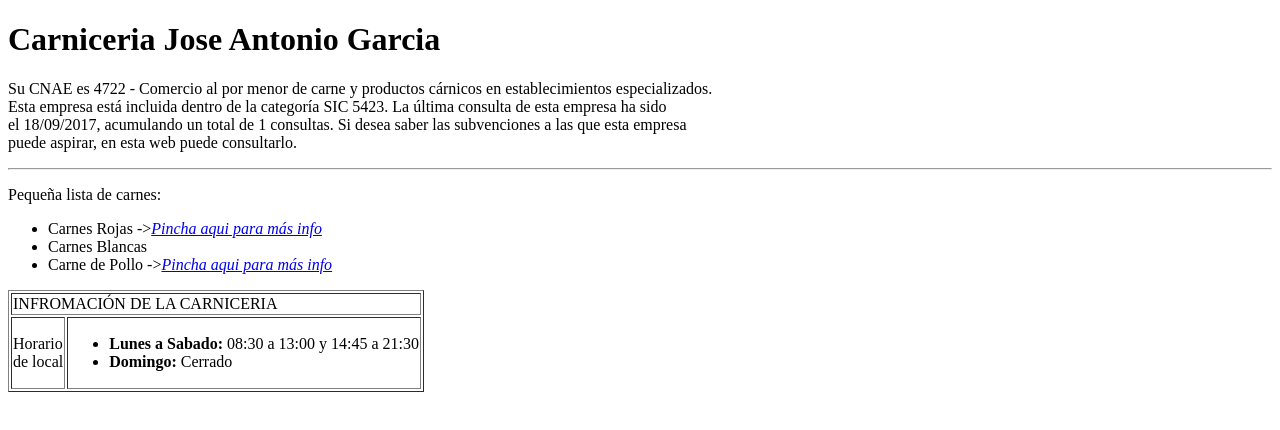
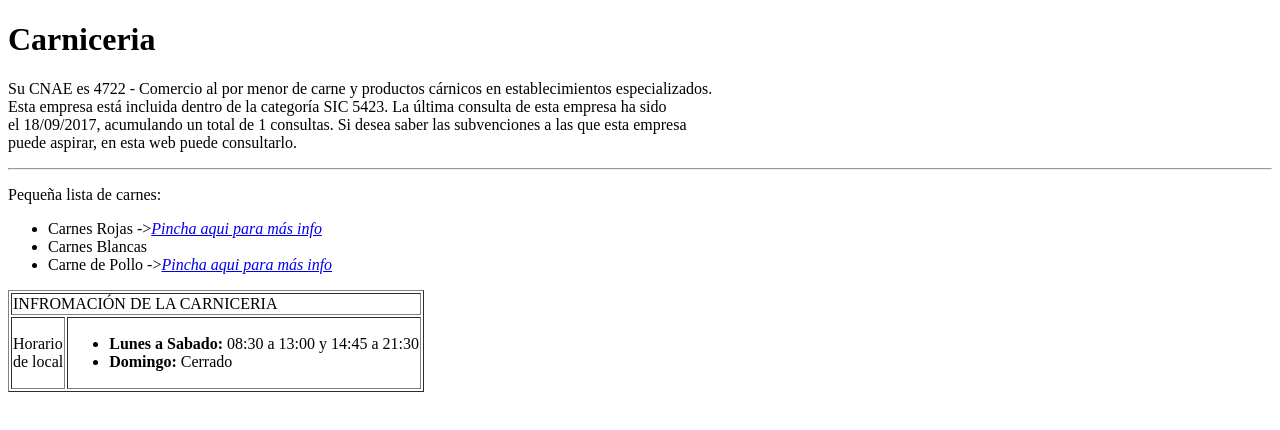
Before and after one commit to evillafranca/lmsgi, a plain HTML site: page index.html in a window 1280 px wide. Drawn offline with Linux system fonts and the light colour scheme.

Commit message:
Update index.html

```diff
--- a/index.html
+++ b/index.html
@@ -2,11 +2,11 @@
 <html lang="es-ES">
 <head>
     <meta charset="UTF-8">
-    <title>Carniceria Jose Antonio Garcia</title>
+    <title>Carniceria</title>
     <link rel="icon" href="imagenes/cerdo.jfif" type="imagenes/cerdo" sizes="16x16">
 </head>
 <body>
-    <h1>Carniceria Jose Antonio Garcia</h1>
+    <h1>Carniceria</h1>
     <p>Su CNAE es 4722 - Comercio al por menor de carne y productos cárnicos en establecimientos especializados. <br/>
         Esta empresa está incluida dentro de la categoría SIC 5423. La última consulta de esta empresa ha sido <br/>
         el 18/09/2017, acumulando un total de 1 consultas. Si desea saber las subvenciones a las que esta empresa <br/>
```
